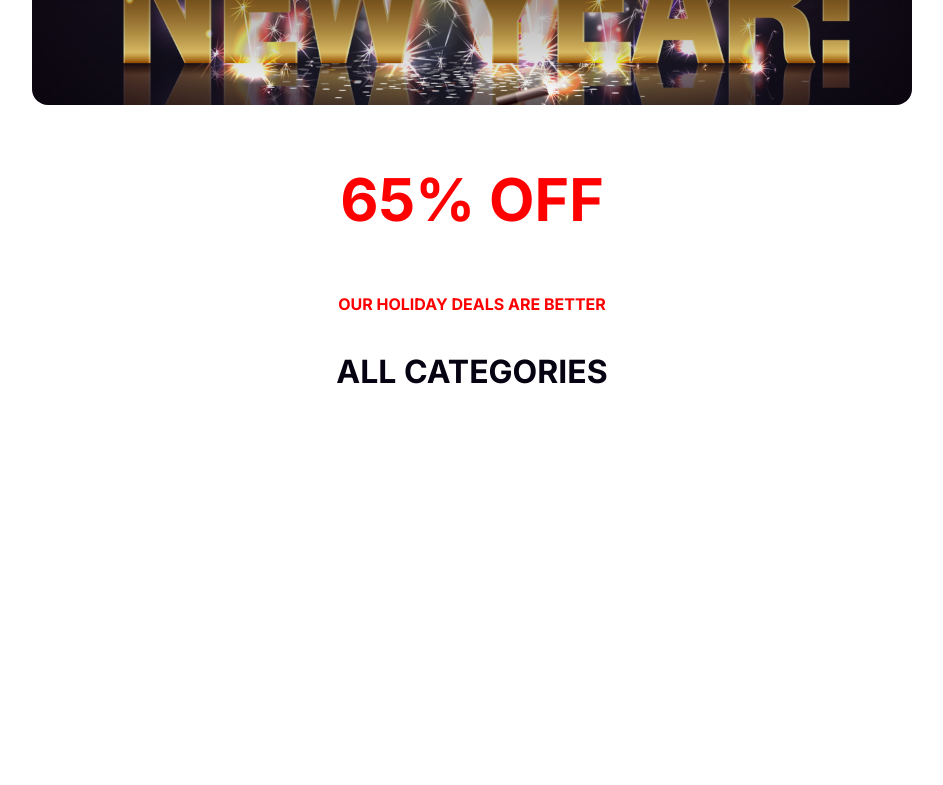
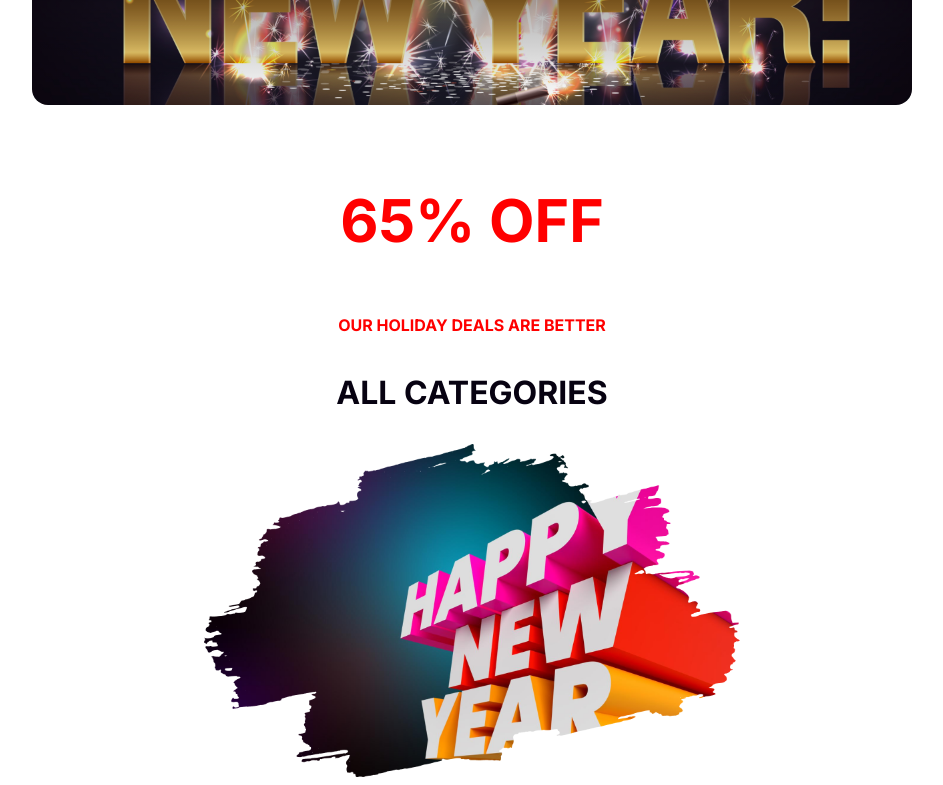
Before and after one commit to syedshafinahmed/new-year, a plain HTML site: page index.html in a window 1280 px wide. Shown: the part 329-1114 px from the top of the page, without its empty margins (168-1111 px from the left). Before the commit the page ends 800 px from the top, so only its background shows below. Drawn offline with Linux system fonts and the light colour scheme.

Commit message:
first main done

```diff
--- a/index.html
+++ b/index.html
@@ -36,6 +36,7 @@
             <div><p class="text">65% OFF</p></div>
             <div><p class="holiday">OUR HOLIDAY DEALS ARE BETTER</p></div><br>
             <div><p class="cat">ALL CATEGORIES</p></div>
+            <img class="ch" src="images/New Year Photo.png" alt="">
         </div>
     </main>
     <footer>
--- a/style.css
+++ b/style.css
@@ -91,6 +91,7 @@ img {
     font-size: 59px;
     font-weight: bold;
     text-align: center;
+    margin-top: 80px;
     /* width: 256px;
     height: 72px; */
 }
@@ -110,3 +111,10 @@ img {
     font-weight: bold;
     margin-top: 2px;
 }
+
+.ch{
+    width: 536px;
+    height: 333px;
+    margin: 0 auto;
+    display: block;
+}
```
